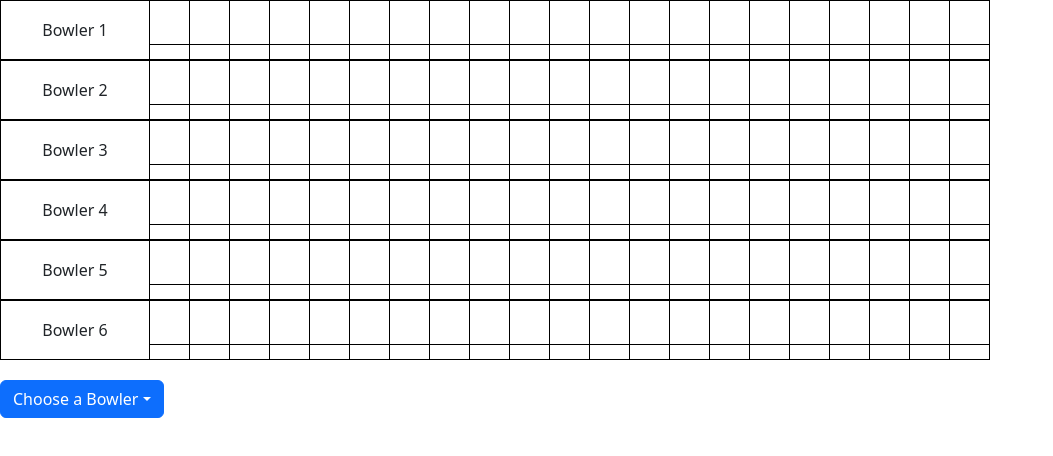
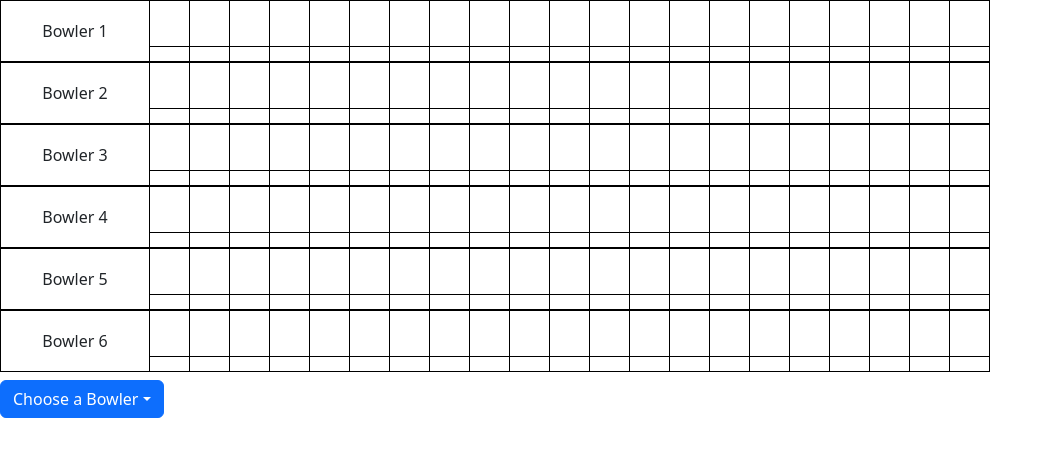
Before and after one commit to chriscave/cricket_scorecard_reborn, a React (Create React App) app in the folder scorecard/: page / in a window 1280 px wide. Shown: the top 456 px of the page, without its empty margins (0-1053 px from the left). Built offline with nearby package versions, Linux system fonts and the light colour scheme.

Commit message:
fix over score overflow bug

```diff
--- a/scorecard/src/styles.css
+++ b/scorecard/src/styles.css
@@ -8,11 +8,9 @@
   flex-direction: column;
   width: 1000px;
   height: 380px;
-  /* border: 0.5px solid black; */
 }
 
 .bowler-name {
-  /* height: 60px; */
   width: 150px;
   display: flex;
   font-size: medium;
@@ -25,7 +23,6 @@
 }
 
 .bowler-details {
-  height: 60px;
   width: 1000px;
   display: flex;
 }
```
